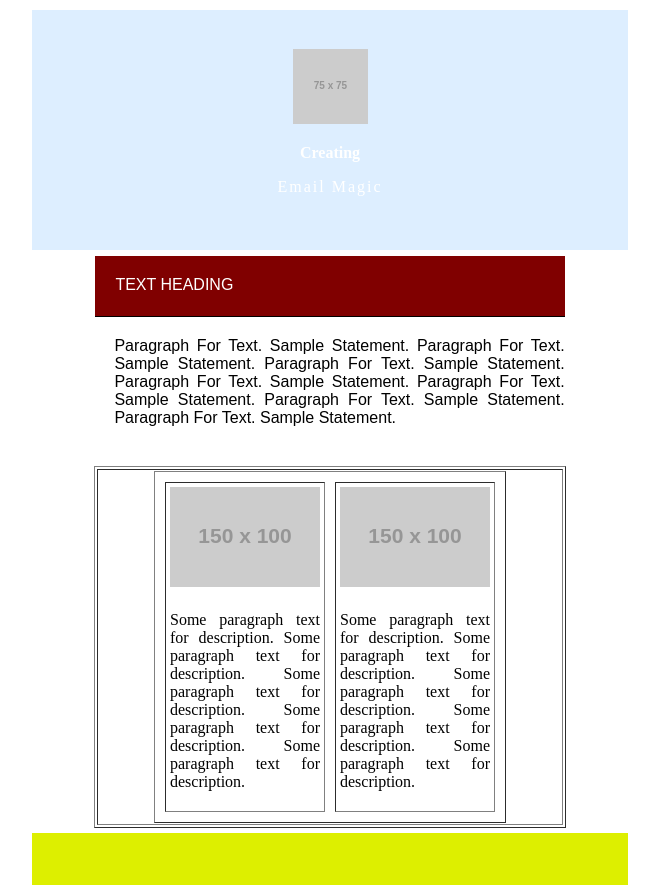
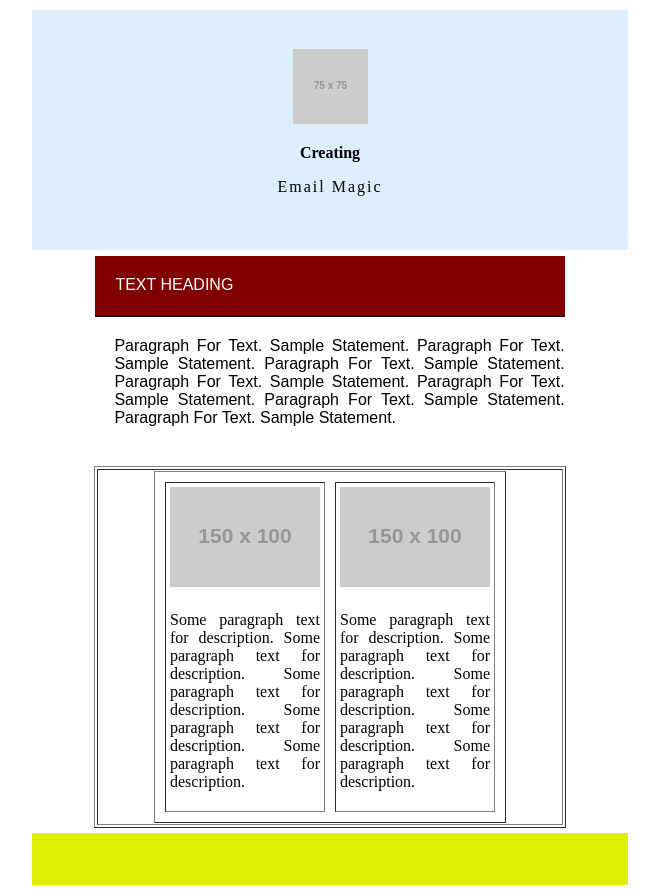
Before and after one commit to Vraj11590/Vraj11590.github.io, a plain HTML site: page e.html in a window 1280 px wide. Shown: the whole page, without its empty margins (310-969 px from the left). Drawn offline with Linux system fonts and the light colour scheme; placeholder pictures from the web are drawn by us.

Commit message:
Update e.html

```diff
--- a/e.html
+++ b/e.html
@@ -18,7 +18,7 @@
       <tr>
         <td align="center" bgcolor="#ddeeff" height="200px"style="color:white; padding:20px 0px 20px 0px;">
 <img src="https://via.placeholder.com/75">
-           <p style="font-weight:bold; "> Creating </p> <p style="font-style:cursive; letter-spacing:2px;"> Email <span> Magic </span> </p>
+           <p style="font-weight:bold; color:black;"> Creating </p> <p style="font-style:cursive; letter-spacing:2px; color:black;"> Email <span> Magic </span> </p>
 
         </td>
       </tr>
```
